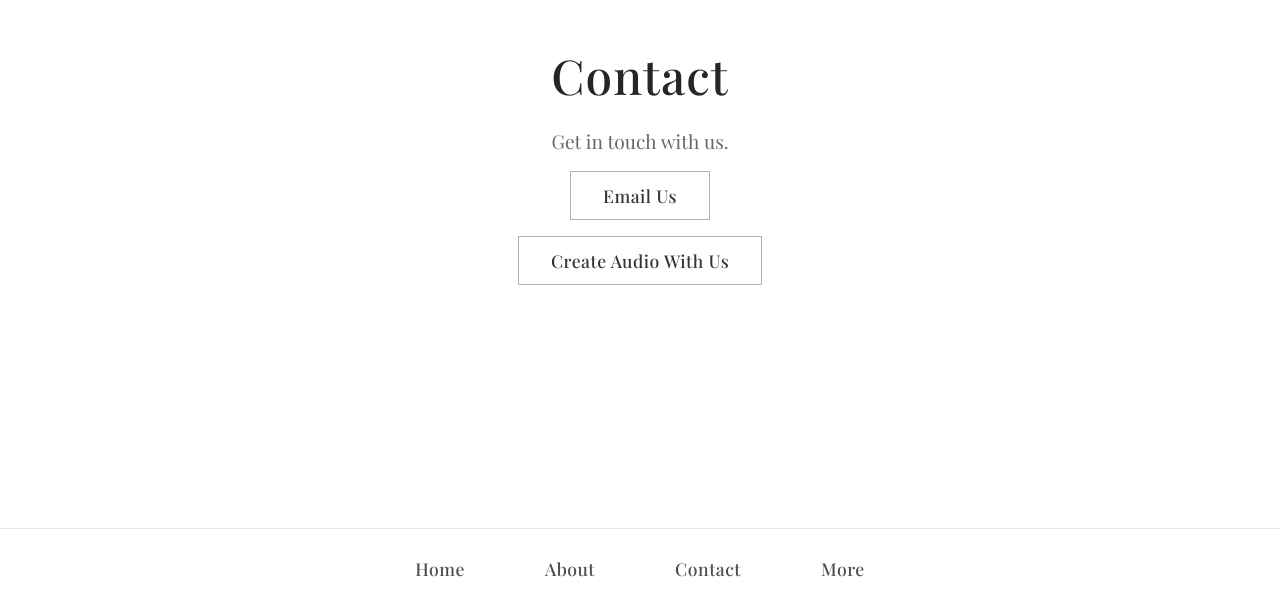
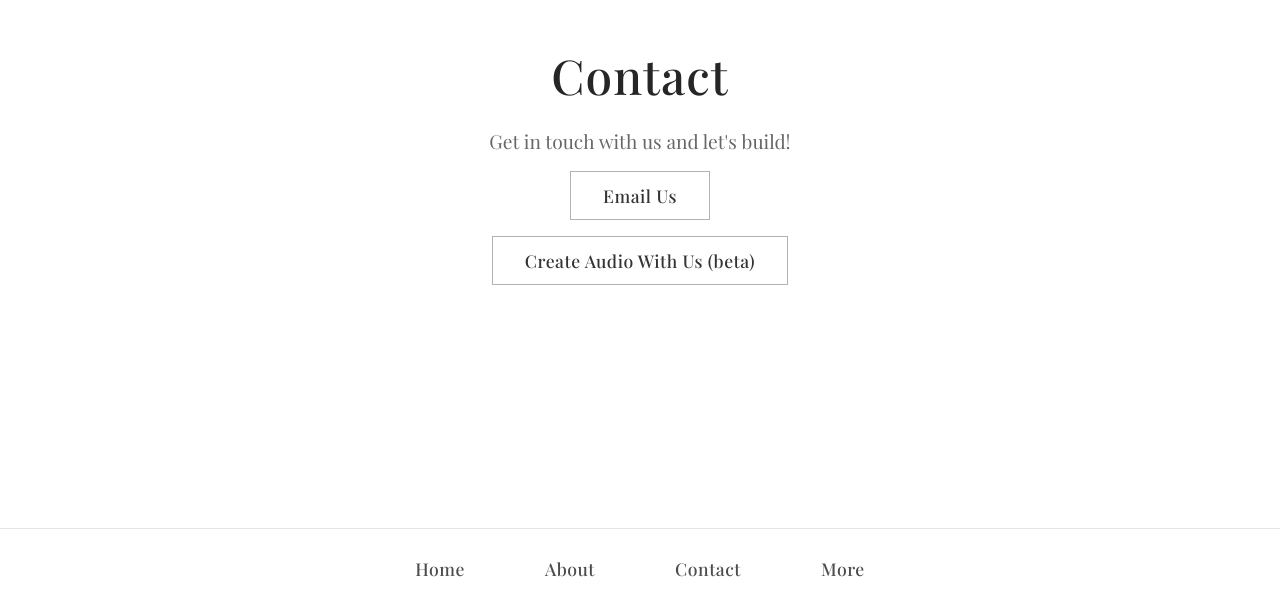
Before and after one commit to theingredients/theingredients, a React (Vite) app: page /contact in a window 1280 px wide. Shown: the part 192-800 px from the top of the page. Built offline with nearby package versions, Linux system fonts and the light colour scheme.

Commit message:
Update Contact page changes

```diff
--- a/src/pages/Contact.tsx
+++ b/src/pages/Contact.tsx
@@ -74,7 +74,7 @@ const Contact = () => {
         >
           Contact
         </h1>
-        <p className="page-content">Get in touch with us.</p>
+        <p className="page-content">Get in touch with us and let's build!</p>
         {/* <p className="page-content">Create a audio file for us using <a href="https://or-six.vercel.app/" target="_blank" rel="noopener noreferrer" className="inline-link">
           The OR (beta)
         </a>.</p> */}
@@ -82,7 +82,7 @@ const Contact = () => {
           Email Us
         </button>
         <button onClick={handleAudioClick} className="email-button">
-          Create Audio With Us
+          Create Audio With Us (beta)
         </button>
       </div>
     </Layout>
```
